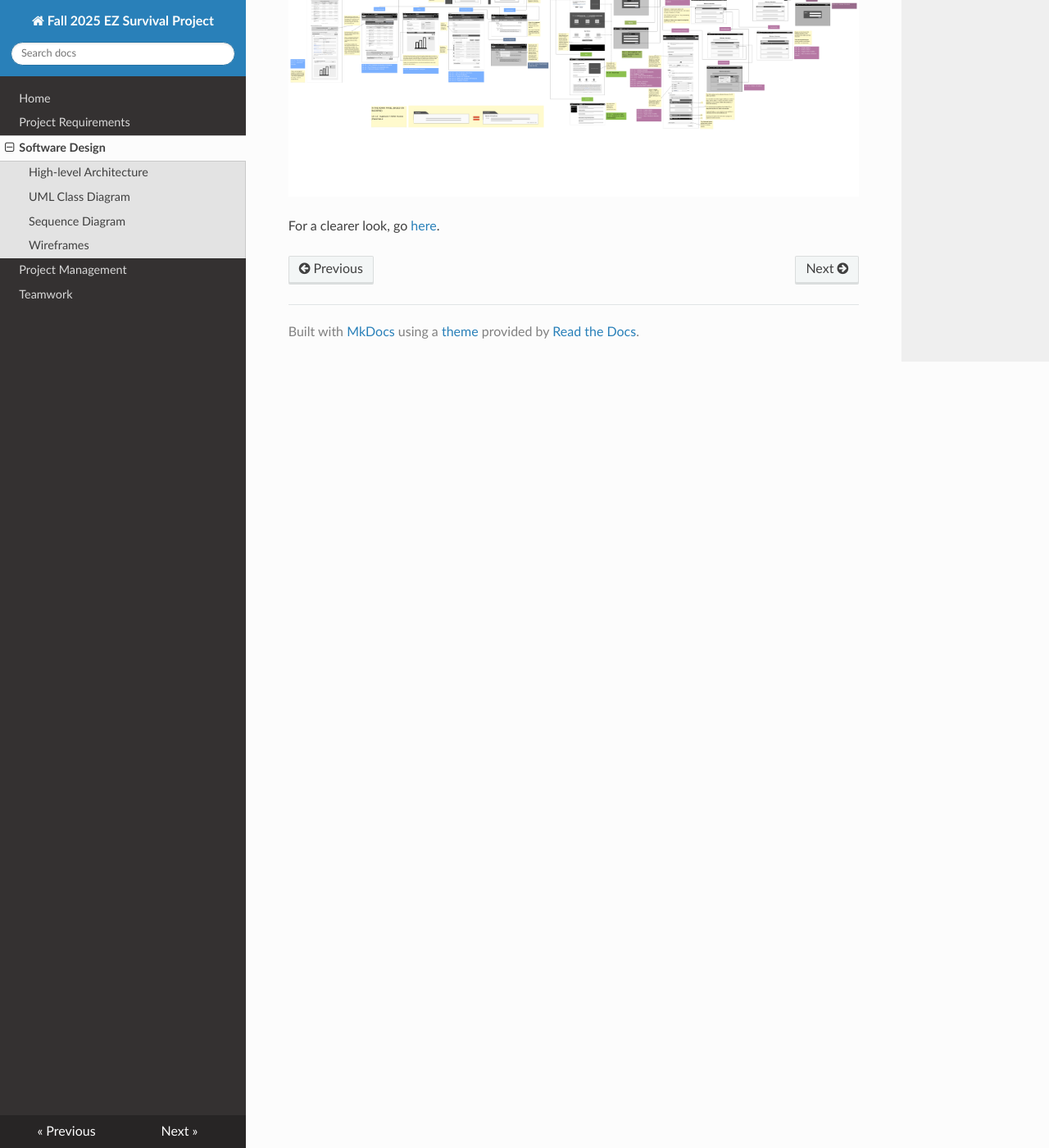
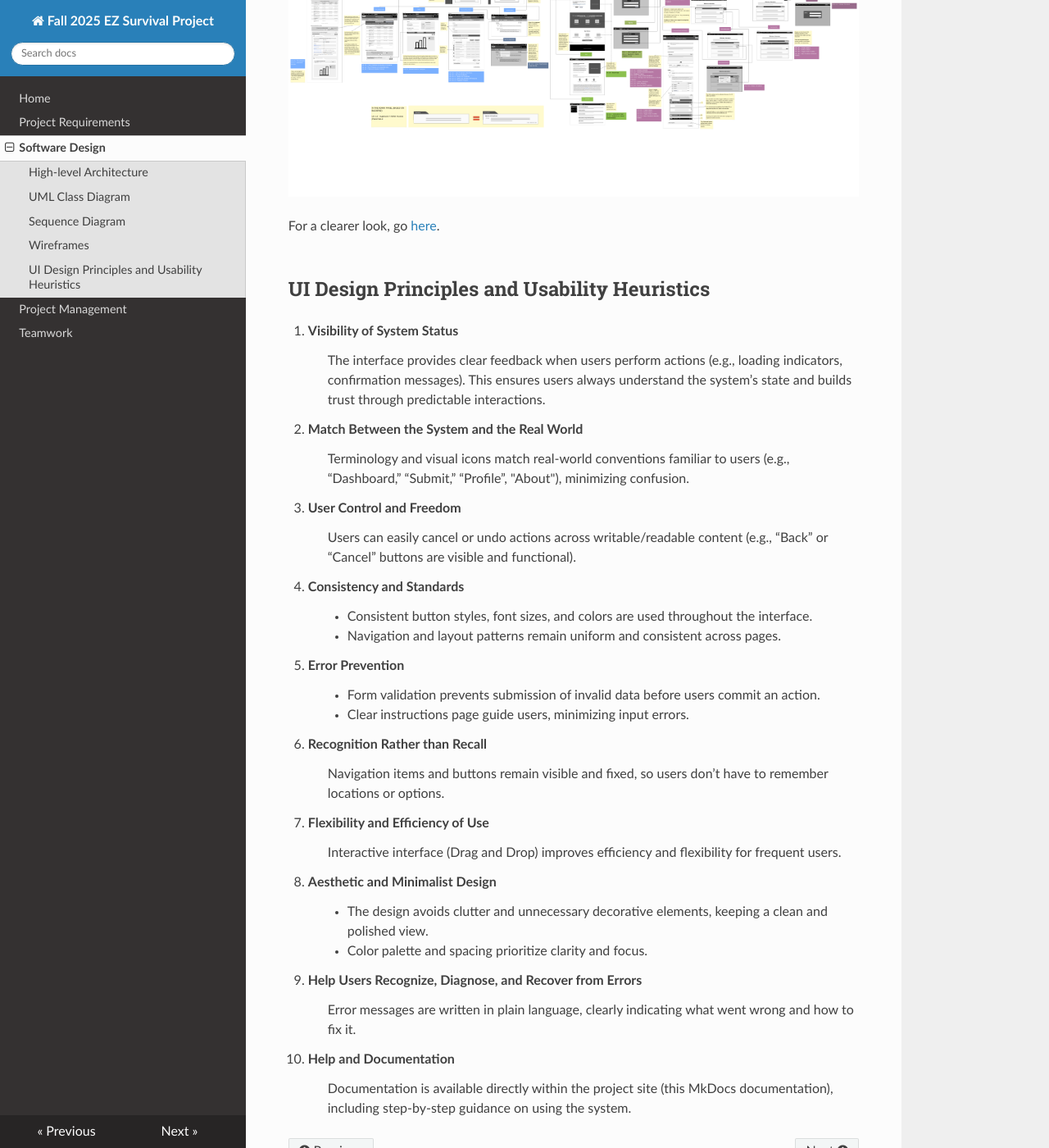
Before and after one commit to Xenocynic/IndividualSurvivalDistributions, an MkDocs documentation site: the page built from docs/design.md, in a window 1280 px wide and 1400 px high, scrolled down 5226 px. Shown: the whole window at 82% size. Built offline with MkDocs 1.6.1, drawn with Linux system fonts in a browser that asks for light colours; nearby versions of some CDN libraries.

Commit message:
Enhance design.md with UI principles and heuristics
Added UI design principles and usability heuristics to the design documentation.

```diff
--- a/docs/design.md
+++ b/docs/design.md
@@ -24,4 +24,30 @@ This user flow diagram illustrates how public and registered users navigate thro
 
 [![Wireframes](wireframes.png)](wireframes.png){target=_blank}
 
-For a clearer look, go [here](https://www.canva.com/design/DAG0JPaxo_k/sMor9R0tpLJT6JhqGsAFkg/view?utm_content=DAG0JPaxo_k&utm_campaign=designshare&utm_medium=link2&utm_source=uniquelinks&utlId=h867f811d61).
+For a clearer look, go [here](https://www.canva.com/design/DAG0JPaxo_k/sMor9R0tpLJT6JhqGsAFkg/view?utm_content=DAG0JPaxo_k&utm_campaign=designshare&utm_medium=link2&utm_source=uniquelinks&utlId=h867f811d61).<br><br>
+
+## UI Design Principles and Usability Heuristics<br>
+
+1. **Visibility of System Status**
+>The interface provides clear feedback when users perform actions (e.g., loading indicators, confirmation messages). This ensures users always understand the system’s state and builds trust through predictable interactions.<br>
+2. **Match Between the System and the Real World**
+>Terminology and visual icons match real-world conventions familiar to users (e.g., “Dashboard,” “Submit,” “Profile”, "About"), minimizing confusion.<br>
+3. **User Control and Freedom**
+>Users can easily cancel or undo actions across writable/readable content (e.g., “Back” or “Cancel” buttons are visible and functional).<br>
+4. **Consistency and Standards**
+>- Consistent button styles, font sizes, and colors are used throughout the interface.
+>- Navigation and layout patterns remain uniform and consistent across pages.<br>
+5. **Error Prevention**
+>- Form validation prevents submission of invalid data before users commit an action.
+>- Clear instructions page guide users, minimizing input errors.<br>
+6. **Recognition Rather than Recall**
+>Navigation items and buttons remain visible and fixed, so users don’t have to remember locations or options.<br>
+7. **Flexibility and Efficiency of Use**
+>Interactive interface (Drag and Drop) improves efficiency and flexibility for frequent users.<br>
+8. **Aesthetic and Minimalist Design**
+>- The design avoids clutter and unnecessary decorative elements, keeping a clean and polished view.
+>- Color palette and spacing prioritize clarity and focus.<br>
+9. **Help Users Recognize, Diagnose, and Recover from Errors**
+>Error messages are written in plain language, clearly indicating what went wrong and how to fix it.<br>
+10. **Help and Documentation**
+>Documentation is available directly within the project site (this MkDocs documentation), including step-by-step guidance on using the system.<br>
```
